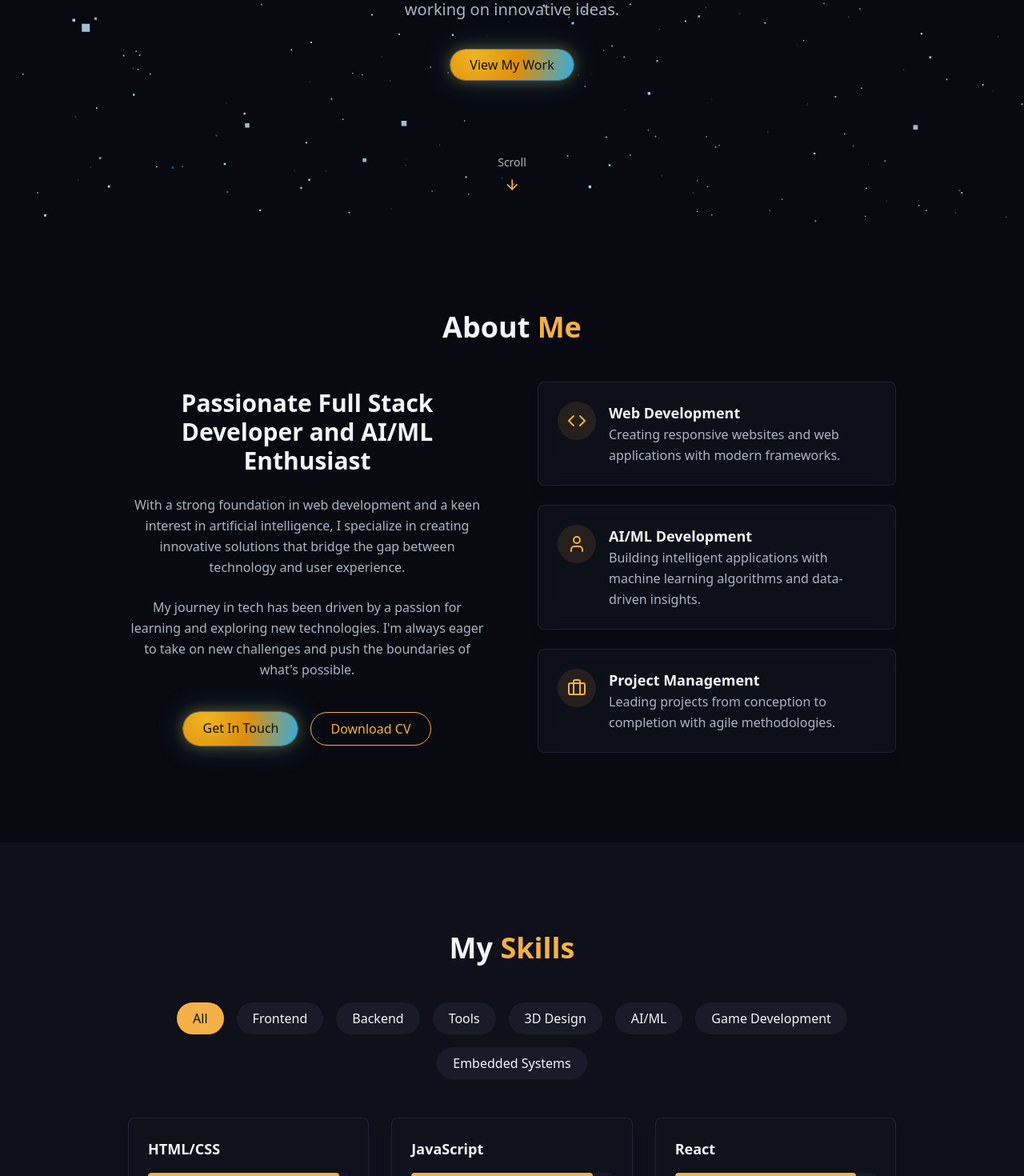
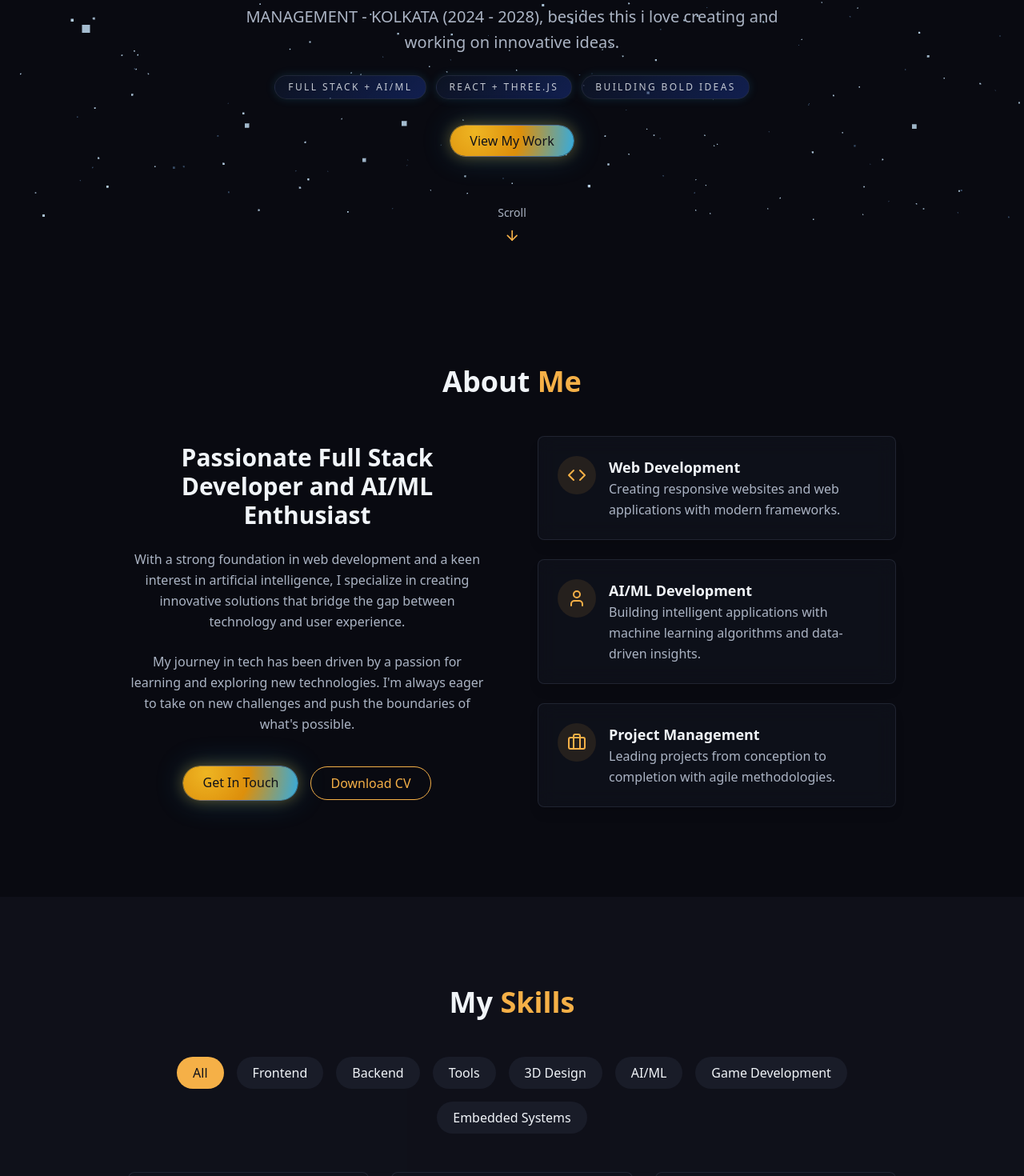
Before and after one commit to Mayank8159/portfolio, a React (Vite) app in the folder client/: page / in a window 1280 px wide. Shown: the part 523-1993 px from the top of the page at 80% size. Built offline with nearby package versions, Linux system fonts and the light colour scheme.

Commit message:
setup update

```diff
--- a/client/src/components/HeroSection.jsx
+++ b/client/src/components/HeroSection.jsx
@@ -24,6 +24,12 @@ export const HeroSection = () => {
             I am an CSE AI & ML student in UNIVERSITY OF ENGINEERING AND MANAGEMENT - KOLKATA (2024 - 2028), besides this i love creating and working on innovative ideas.
           </p>
 
+          <div className="flex flex-wrap justify-center gap-3 opacity-0 animate-fade-in-delay-3">
+            <span className="cosmic-pill">Full Stack + AI/ML</span>
+            <span className="cosmic-pill">React + Three.js</span>
+            <span className="cosmic-pill">Building Bold Ideas</span>
+          </div>
+
           <div className="pt-4 opacity-0 animate-fade-in-delay-4">
             <a href="#projects" className="cosmic-button">
               View My Work
--- a/client/src/components/Navbar.jsx
+++ b/client/src/components/Navbar.jsx
@@ -13,19 +13,25 @@ const navItems = [
 export const Navbar = () => {
   const [isScrolled, setIsScrolled] = useState(false);
   const [isMenuOpen, setIsMenuOpen] = useState(false);
+  const [scrollProgress, setScrollProgress] = useState(0);
 
   useEffect(() => {
     const handleScroll = () => {
       setIsScrolled(window.scrollY > 10);
+      const totalScroll =
+        document.documentElement.scrollHeight - window.innerHeight;
+      const progress = totalScroll > 0 ? window.scrollY / totalScroll : 0;
+      setScrollProgress(progress);
     };
 
     window.addEventListener("scroll", handleScroll);
+    handleScroll();
     return () => window.removeEventListener("scroll", handleScroll);
   }, []);
   return (
     <nav
       className={cn(
-        "fixed w-full z-40 transition-all duration-300",
+        "fixed w-full z-40 transition-all duration-300 relative",
         isScrolled
           ? "py-3 bg-background/80 backdrop-blur-md shadow-xs border-b border-border/60"
           : "py-5"
@@ -88,6 +94,9 @@ export const Navbar = () => {
           </div>
         </div>
       </div>
+      <div className="cosmic-progress absolute bottom-0 left-0">
+        <span style={{ transform: `scaleX(${scrollProgress})` }} />
+      </div>
     </nav>
   );
 };
--- a/client/src/components/ProjectsSection.jsx
+++ b/client/src/components/ProjectsSection.jsx
@@ -52,12 +52,17 @@ export const ProjectsSection = () => {
               key={key}
               className="group rounded-lg overflow-hidden card-hover cosmic-panel"
             >
-              <div className="h-48 overflow-hidden">
+              <div className="h-48 overflow-hidden relative">
                 <img
                   src={project.image}
                   alt={project.title}
                   className="w-full h-full object-cover transition-transform duration-500 group-hover:scale-110"
                 />
+                <div className="absolute inset-0 bg-linear-to-t from-background/80 via-background/10 to-transparent opacity-0 transition-opacity duration-300 group-hover:opacity-100" />
+                <div className="absolute bottom-3 left-4 right-4 flex items-center justify-between opacity-0 transition-opacity duration-300 group-hover:opacity-100">
+                  <span className="text-xs uppercase tracking-[0.2em] text-foreground/80">View Project</span>
+                  <span className="text-xs text-primary">Explore</span>
+                </div>
               </div>
 
               <div className="p-6">
--- a/client/src/components/SkillsSection.jsx
+++ b/client/src/components/SkillsSection.jsx
@@ -86,9 +86,9 @@ export const SkillsSection = () => {
               <div className="text-left mb-4">
                 <h3 className="font-semibold text-lg"> {skill.name}</h3>
               </div>
-              <div className="w-full bg-secondary/50 h-2 rounded-full overflow-hidden">
+              <div className="cosmic-bar">
                 <div
-                  className="bg-primary h-2 rounded-full origin-left animate-[grow_1.5s_ease-out]"
+                  className="cosmic-bar-fill origin-left animate-[grow_1.5s_ease-out]"
                   style={{ width: skill.level + "%" }}
                 />
               </div>
--- a/client/src/index.css
+++ b/client/src/index.css
@@ -26,6 +26,7 @@
   --animate-fade-in-delay-3: fade-in 0.7s ease-out 0.6s forwards;
   --animate-fade-in-delay-4: fade-in 0.7s ease-out 0.8s forwards;
   --animate-meteor: meteor 5s linear infinite;
+  --animate-shimmer: shimmer 2.6s linear infinite;
 
   @keyframes float {
     0%,
@@ -66,6 +67,15 @@
     100% {
       transform: rotate(215deg) translateX(-500px);
       opacity: 0;
+    }
+  }
+
+  @keyframes shimmer {
+    0% {
+      transform: translateX(-120%);
+    }
+    100% {
+      transform: translateX(120%);
     }
   }
 }
@@ -162,6 +172,42 @@
   @apply bg-card/70 backdrop-blur-md border border-border/60 shadow-lg;
 }
 
+@layer components {
+  .cosmic-pill {
+    @apply inline-flex items-center gap-2 rounded-full px-4 py-1.5 text-xs
+           uppercase tracking-[0.2em] text-foreground/80 border border-border/60;
+    background: linear-gradient(135deg, rgba(15, 23, 42, 0.7), rgba(30, 64, 175, 0.4));
+    box-shadow: 0 0 12px rgba(56, 189, 248, 0.15);
+  }
+
+  .cosmic-progress {
+    @apply h-[2px] w-full bg-border/40 overflow-hidden;
+  }
+
+  .cosmic-progress > span {
+    @apply block h-full origin-left;
+    background: linear-gradient(90deg, rgba(248, 200, 112, 0.9), rgba(56, 189, 248, 0.95));
+    box-shadow: 0 0 12px rgba(56, 189, 248, 0.4);
+  }
+
+  .cosmic-bar {
+    @apply relative h-2 rounded-full bg-secondary/70 overflow-hidden;
+  }
+
+  .cosmic-bar-fill {
+    @apply h-full rounded-full bg-primary;
+    box-shadow: 0 0 10px rgba(248, 200, 112, 0.35);
+  }
+
+  .cosmic-bar-fill::after {
+    content: "";
+    position: absolute;
+    inset: 0;
+    background: linear-gradient(120deg, transparent, rgba(255, 255, 255, 0.4), transparent);
+    animation: shimmer 2.6s linear infinite;
+  }
+}
+
 @utility gradient-border {
   @apply relative rounded-md;
   background: linear-gradient(to right, hsl(var(--card)), hsl(var(--card)));
```
